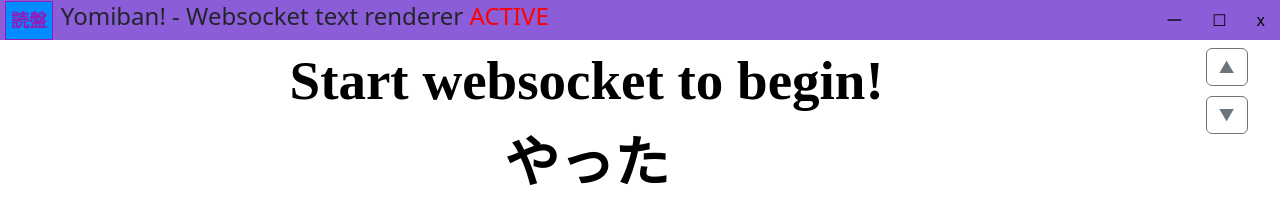
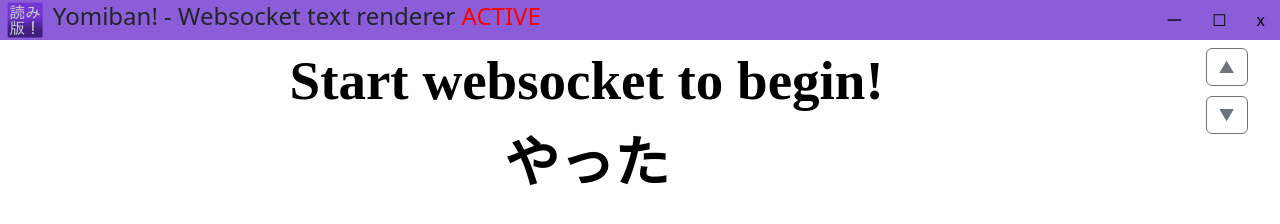
Before and after one commit to PaerrePatoriku/Yomiban, a website built with Vite: page src/renderer/index.html in a window 1280 px wide. Built offline with nearby package versions, Linux system fonts and the light colour scheme.

Commit message:
image changes

```diff
--- a/src/renderer/assets/main.css
+++ b/src/renderer/assets/main.css
@@ -24,12 +24,8 @@ body {
 }
 
 .app-logo {
-  border: 0.7px solid;
-  padding: 5px;
-  background-color: rgb(0, 140, 255);
-  color: rgb(143, 29, 188);
-  font-weight: bolder;
-  font-size: large;
+  padding: 2px;
+  height:40px;
 
 }
 #menu-bar {
--- a/src/renderer/index.html
+++ b/src/renderer/index.html
@@ -22,7 +22,7 @@
     <div id="menu-bar">
       <div class="app-title-wrapper" role="menu">
         <!--<button class="menubar-btn" id="menu-btn">MENU</button>-->
-        <span class="app-logo">読盤</span>
+        <img src="./assets/main-icon.png" class="app-logo"></img>
         <h4 class="app-title">Yomiban! - Websocket text renderer <span id="active-state-indicator">ACTIVE</span></h4>
       </div>
 
```
Also changed, not shown: src/renderer/assets/main-icon.png (added).
